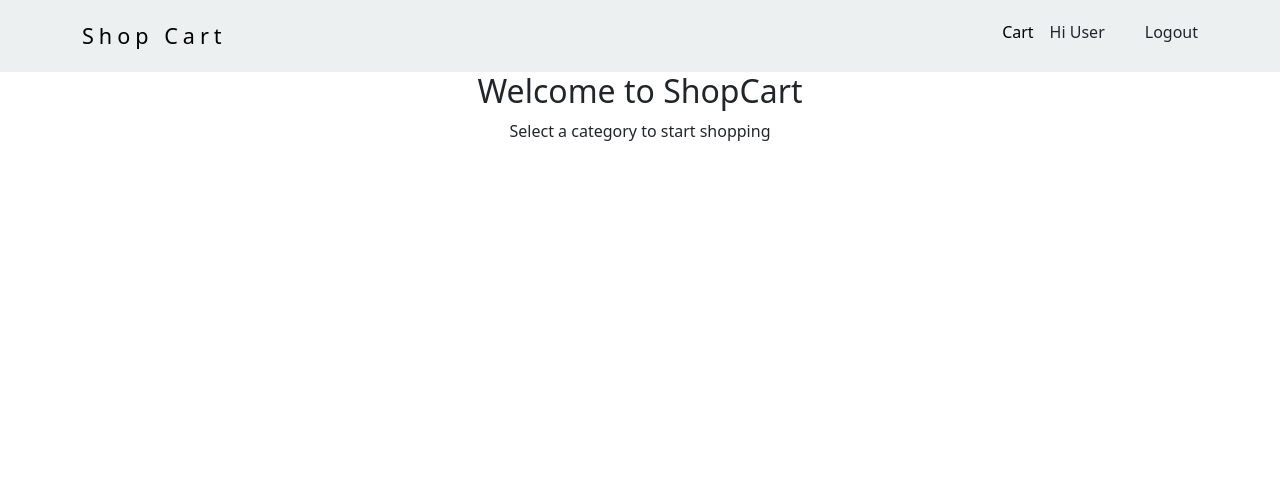
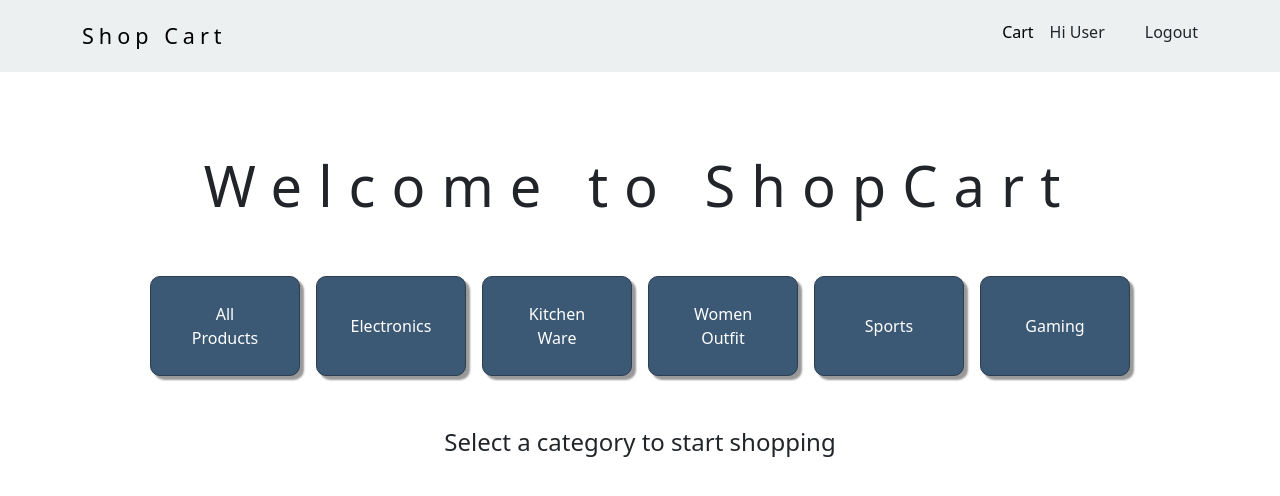
Before and after one commit to sakshipriya9/Frontend_Basics, a plain HTML site: page 15.Project_ShopCart/index.html in a window 1280 px wide. Drawn offline with nearby package versions, Linux system fonts and the light colour scheme.

Commit message:
Added css and html for categories on home page

```diff
--- a/15.Project_ShopCart/css/common.css
+++ b/15.Project_ShopCart/css/common.css
@@ -1,5 +1,8 @@
 :root {
     --blue-gray: #ecf0f1;
+    --pale-blue: #2c3e50;
+    --mid-gray: #999;
+    --jean-blue: #3b5875;
 }
 
 html {
--- a/15.Project_ShopCart/css/home.css
+++ b/15.Project_ShopCart/css/home.css
@@ -0,0 +1,38 @@
+.home-title {
+    font-size: 3.5rem;
+    margin-top: 5rem;
+    letter-spacing: 1rem;
+}
+
+.category-title {
+    margin-top: 3rem;
+    font-size: 1.5rem;
+}
+
+.category-list {
+    margin-top: 3rem;
+    gap: 1rem;
+}
+
+.category-item {
+    border: 1px solid var(--pale-blue);
+    box-shadow: 4px 4px 2px var(--mid-gray);
+    width: 150px;
+    background-color: var(--jean-blue);
+    padding: 20px 30px;
+    border-radius: 10px;
+    text-align: center;
+    min-height: 100px;
+    min-width: 135px;
+}
+
+.category-item a {
+    color: white;
+    text-decoration: none;
+    font-size: 1rem;
+}
+
+.category-item:hover {
+    box-shadow: 0px 0px;
+    transition: box-shadow 0.15s linear 0s;
+}
--- a/15.Project_ShopCart/index.html
+++ b/15.Project_ShopCart/index.html
@@ -34,7 +34,27 @@
             <div class="row">
                 <h2 class="home-title text-center">Welcome to ShopCart</h2>
                 <div class="category-list d-flex flex-row justify-content-center align-items-center" id="categoryList">
-                    <!-- have to do-- Add category childs -->
+
+                    <!-- List of categories -->
+
+                    <div class="category-item d-flex align-items-center justify-content-center">
+                        <a href="">All Products</a>
+                    </div>
+                    <div class="category-item d-flex align-items-center justify-content-center">
+                        <a href="">Electronics</a>
+                    </div>
+                    <div class="category-item d-flex align-items-center justify-content-center">
+                        <a href="">Kitchen Ware</a>
+                    </div>
+                    <div class="category-item d-flex align-items-center justify-content-center">
+                        <a href="">Women Outfit</a>
+                    </div>
+                    <div class="category-item d-flex align-items-center justify-content-center">
+                        <a href="">Sports</a>
+                    </div>
+                    <div class="category-item d-flex align-items-center justify-content-center">
+                        <a href="">Gaming</a>
+                    </div>
                 </div>
                 <div class="category-title text-center">
                     Select a category to start shopping
```
